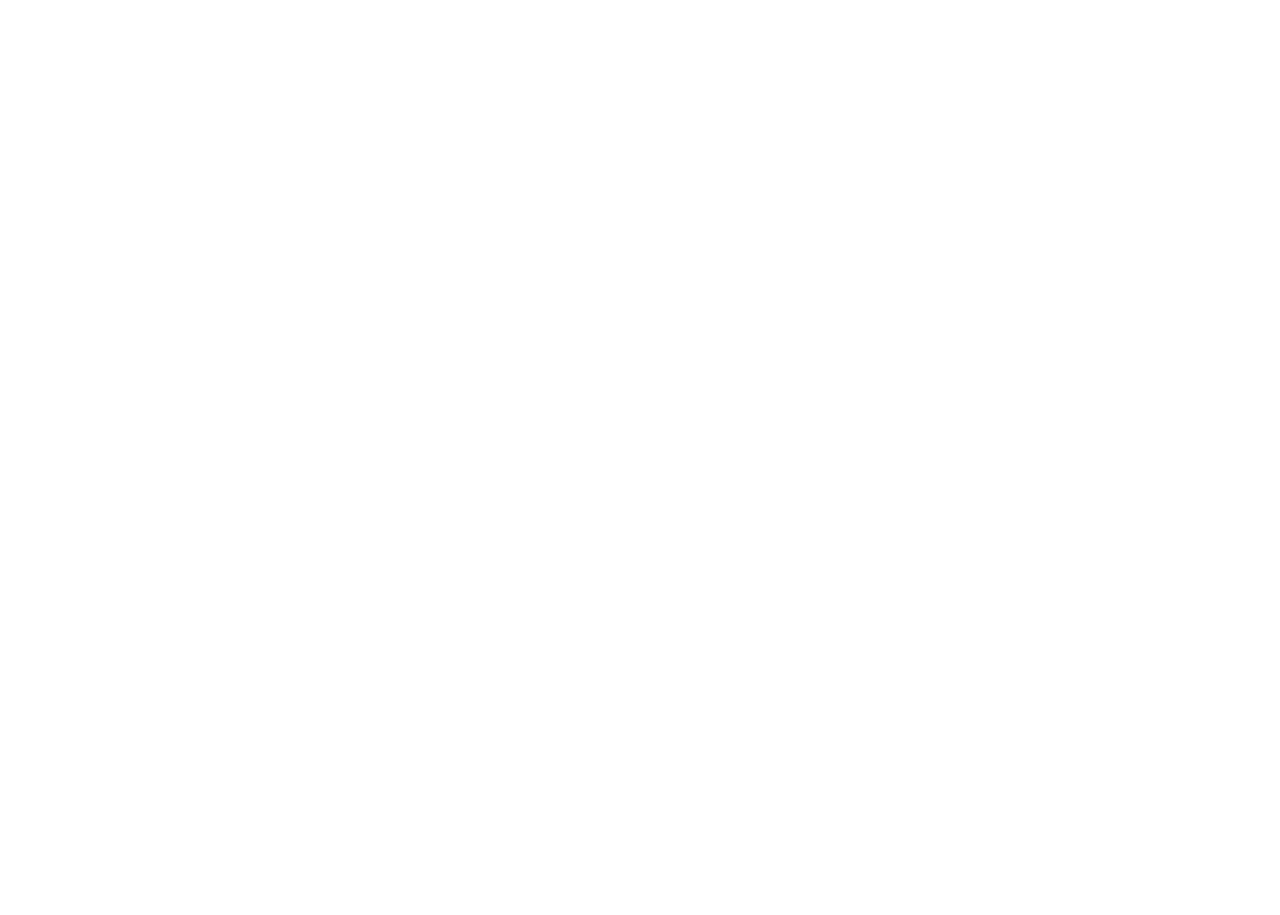
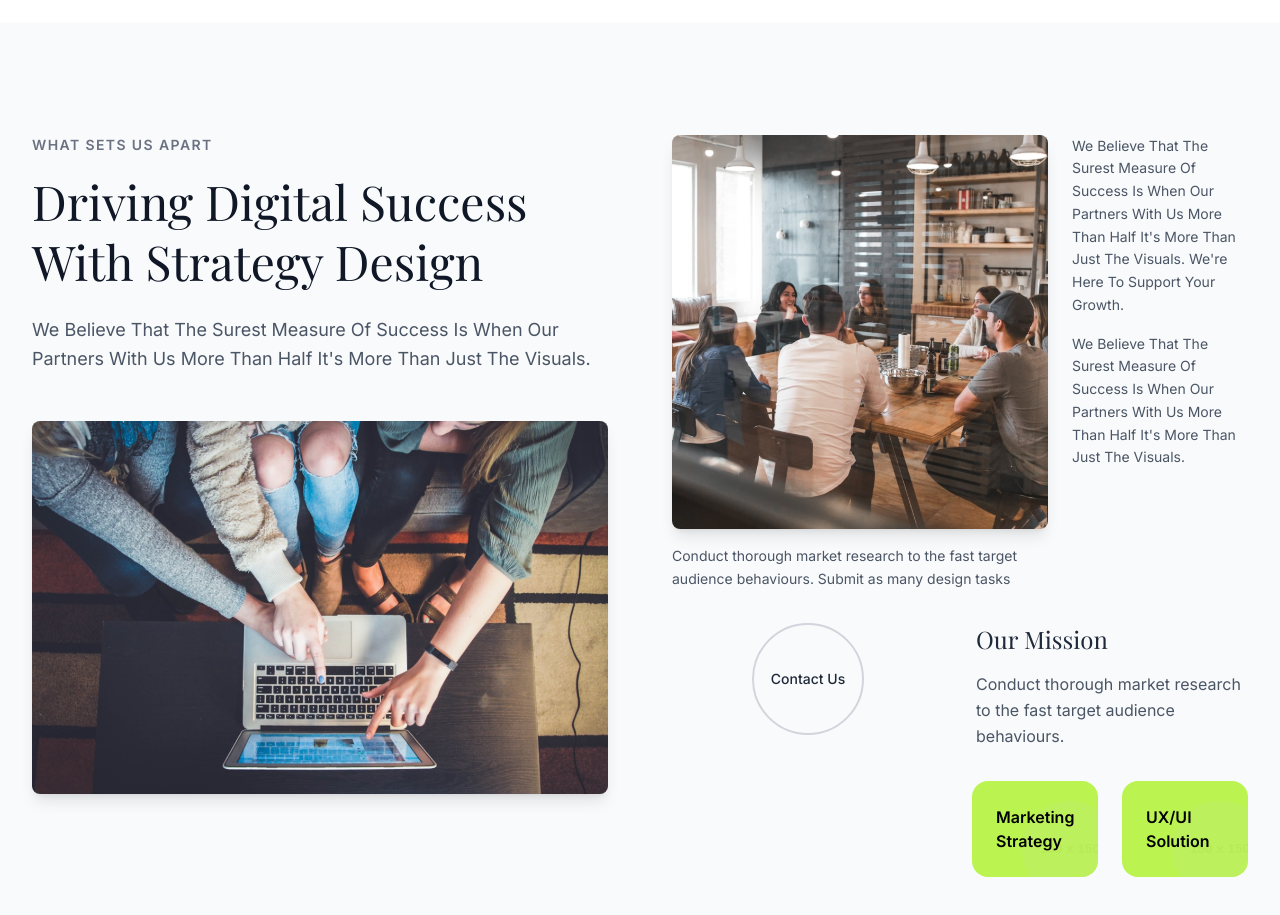
Before and after one commit to viniciusoliveira-27/teste-nex-landing-page, a React (Vite) app: page / in a window 1280 px wide. Shown: the part 4040-4955 px from the top of the page. Before the commit the page ends 4063 px from the top, so only its background shows below. Built offline with nearby package versions, Linux system fonts and the light colour scheme.

Commit message:
feat: add component DigitalSuccess

```diff
--- a/src/App.tsx
+++ b/src/App.tsx
@@ -1,8 +1,9 @@
 import React from 'react';
 import Navbar from './components/navbar/navbar';
-import DigitalSolution from './components/hero/digitalSolution';
+import DigitalSolution from './components/digitalSolution/digitalSolution';
 import ServicesSection from './components/serviceCard';
 import HowWeWorkSection from './components/howWeWorkSection';
+import DigitalSuccessSection from './components/digitalSuccess';
 
 
 const App: React.FC = () => {
@@ -12,6 +13,7 @@
       <DigitalSolution />
       <ServicesSection />
       <HowWeWorkSection />
+      <DigitalSuccessSection />
 
     </div>
   );
--- /dev/null
+++ b/src/components/digitalSuccess/digitalSuccess.tsx
@@ -0,0 +1,97 @@
+import React from 'react'
+
+const DigitalSuccessSection: React.FC = () => {
+    return (
+        <section className="font-sans bg-gray-50 py-20 lg:py-28">
+            <div className="max-w-7xl mx-auto px-4 sm:px-6 lg:px-8">
+                <div className="grid lg:grid-cols-2 gap-16 items-start">
+                    {/* Coluna Esquerda */}
+                    <div className="flex flex-col gap-8">
+                        <div>
+                            <p className="text-sm font-semibold text-gray-500 tracking-widest mb-4">WHAT SETS US APART</p>
+                            <h2 className="font-serif text-4xl md:text-5xl text-gray-900 mb-6 leading-tight">
+                                Driving Digital Success With Strategy Design
+                            </h2>
+                            <p className="text-gray-600 leading-relaxed text-lg">
+                                We Believe That The Surest Measure Of Success Is When Our Partners With Us More Than Half It's More Than Just The Visuals.
+                            </p>
+                        </div>
+                        <div className="mt-4">
+                            <img
+                                src="/images/image 2.svg"
+                                alt="Team collaborating on a laptop"
+                                className="rounded-lg shadow-lg w-full h-auto object-cover"
+                            />
+                        </div>
+                    </div>
+
+                    {/* Coluna Direita */}
+                    <div className="flex flex-col gap-8">
+                        <div className="grid grid-cols-3 gap-6 items-start">
+                            {/* Imagem 1 - menor */}
+                            <div className="col-span-2">
+                                <img
+                                    src="/images/image 1.svg"
+                                    alt="People in a modern office"
+                                    className="rounded-lg shadow-lg w-full h-auto object-cover"
+                                />
+                                {/* Texto abaixo da imagem */}
+                                <div className="mt-4">
+                                    <p className="text-sm text-gray-600 leading-relaxed">
+                                        Conduct thorough market research to the fast target audience behaviours. Submit as many design tasks
+                                    </p>
+                                </div>
+                            </div>
+
+                            {/* Terceira coluna - textos à direita da imagem 1 */}
+                            <div className="flex flex-col gap-4 text-sm text-gray-600">
+                                <p className="leading-relaxed">
+                                    We Believe That The Surest Measure Of Success Is When Our Partners With Us More Than Half It's More Than Just The Visuals. We're Here To Support Your Growth.
+                                </p>
+                                <p className="leading-relaxed">
+                                    We Believe That The Surest Measure Of Success Is When Our Partners With Us More Than Half It's More Than Just The Visuals.
+                                </p>
+                            </div>
+                        </div>
+
+                        {/* Seção Our Mission e Contact Us */}
+                        <div className="grid grid-cols-2 gap-8 items-start">
+                            <div className="flex justify-center">
+                                <button className="w-28 h-28 rounded-full border-2 border-gray-300 flex items-center justify-center text-center text-gray-800 font-medium hover:border-gray-900 hover:text-gray-900 transition-all duration-300 text-sm">
+                                    Contact Us
+                                </button>
+                            </div>
+                            <div>
+                                <h3 className="font-serif text-2xl text-gray-800 mb-4">Our Mission</h3>
+                                <p className="text-gray-600 leading-relaxed">
+                                    Conduct thorough market research to the fast target audience behaviours.
+                                </p>
+                            </div>
+
+                        </div>
+
+                        {/* Cards "Marketing Strategy" e "UX/UI Solution" (Corrigidos) */}
+                        <div className="grid sm:grid-cols-4 gap-6">
+                            <div className="relative bg-lime-300 text-black p-6 rounded-2xl overflow-hidden flex items-center col-start-3">
+                                <div className="z-10">
+                                    <h4 className="font-bold">Marketing</h4>
+                                    <h4 className="font-bold">Strategy</h4>
+                                </div>
+                                <img src="https://placehold.co/150x150/000000/FFFFFF?text=UI" className="absolute -bottom-5 -right-5 w-24 h-24 opacity-10 rounded-full" alt="UI element" />
+                            </div>
+                            <div className="relative bg-lime-300 text-black p-6 rounded-2xl overflow-hidden flex items-center">
+                                <div className="z-10">
+                                    <h4 className="font-bold">UX/UI</h4>
+                                    <h4 className="font-bold">Solution</h4>
+                                </div>
+                                <img src="https://placehold.co/150x150/000000/FFFFFF?text=UX" className="absolute -bottom-5 -right-5 w-24 h-24 opacity-10 rounded-full" alt="UX element" />
+                            </div>
+                        </div>
+                    </div>
+                </div>
+            </div>
+        </section>
+    );
+};
+
+export default DigitalSuccessSection;
--- /dev/null
+++ b/src/components/digitalSuccess/index.ts
@@ -0,0 +1 @@
+export { default } from './digitalSuccess'
```
Also changed, not shown: public/images/image 1.svg (added), public/images/image 2.svg (added), src/components/digitalSolution/digitalSolution.tsx (renamed from src/components/hero/digitalSolution.tsx), src/components/digitalSolution/index.ts (renamed from src/components/hero/index.ts).
